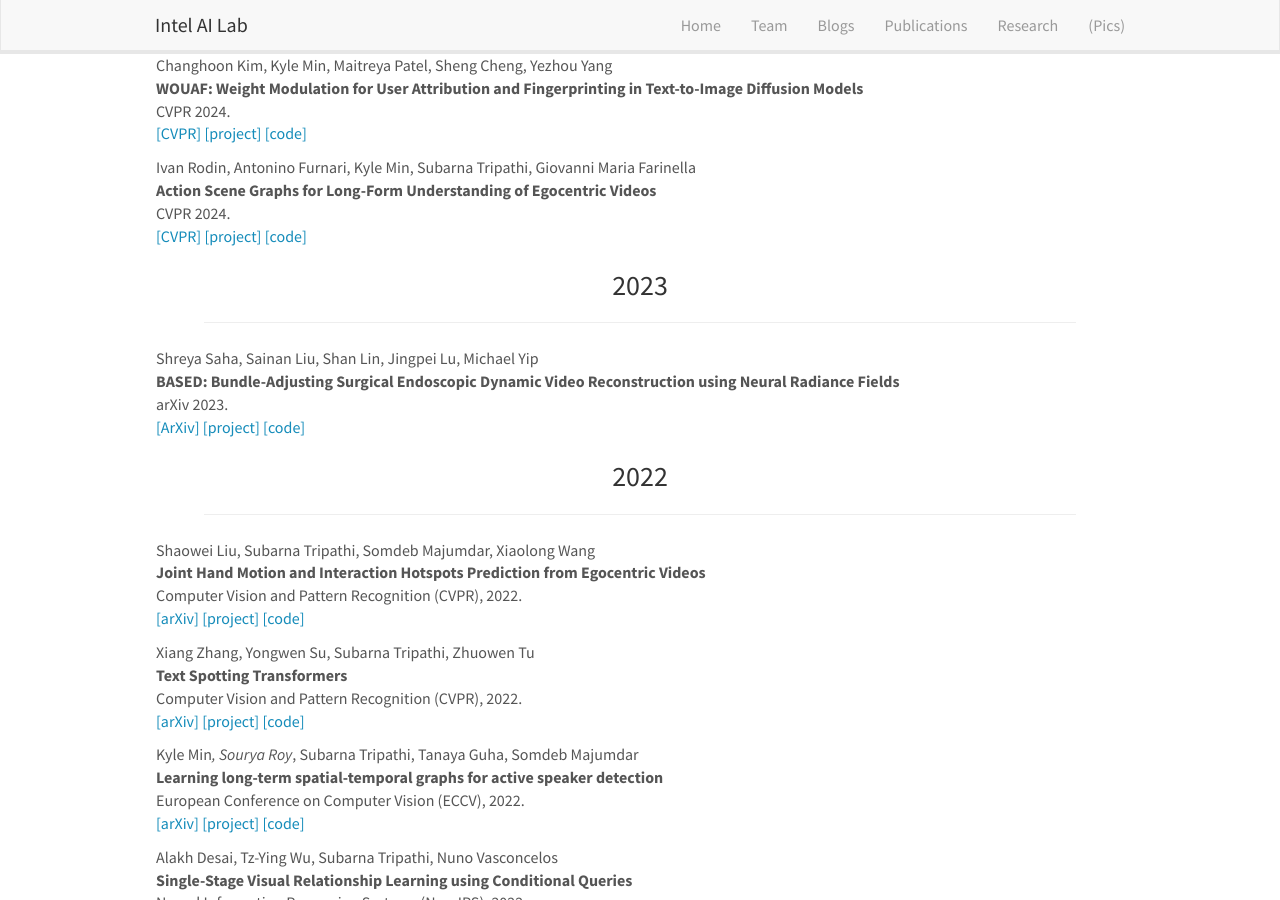
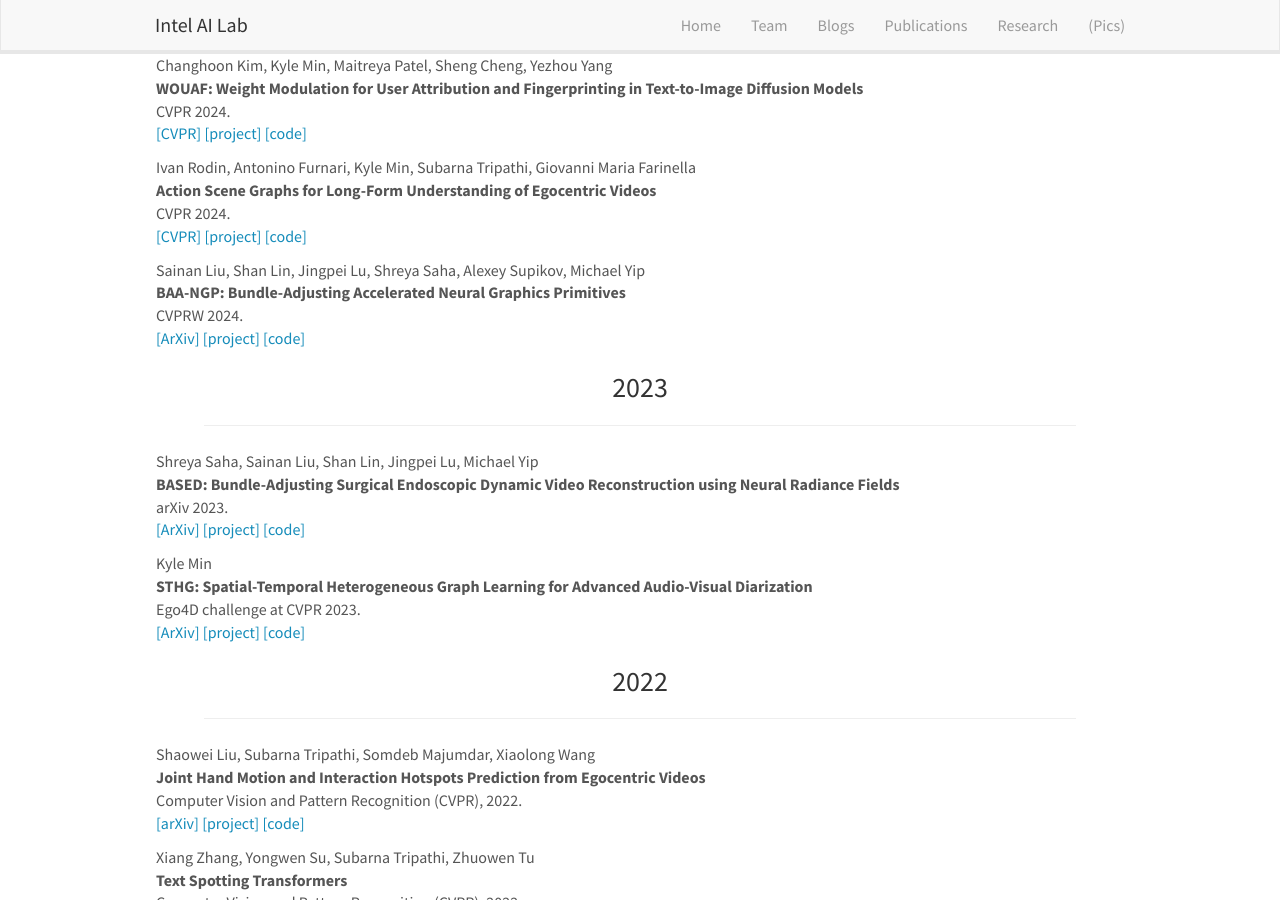
Before and after one commit to intelailabpage/intelailabpage.github.io, a Jekyll site: the page built from _pages/publications.md, in a window 1280 px wide and 900 px high, scrolled down 1002 px. Built offline with Jekyll 4.4.1, drawn with Linux system fonts in a browser that asks for light colours; nearby versions of some CDN libraries.

Commit message:
Update publist.yml

```diff
--- a/_data/publist.yml
+++ b/_data/publist.yml
@@ -252,3 +252,37 @@
   code:
     display: code
     url:
+
+- address: Vancouver
+  title: "STHG: Spatial-Temporal Heterogeneous Graph Learning for Advanced Audio-Visual Diarization"
+  author: Kyle Min
+  link:
+    display: ArXiv
+    url: https://arxiv.org/abs/2306.10608
+  ref: min2023_2
+  venue: 'Ego4D challenge at CVPR'
+  year: '2023'
+  pub_type: conference
+  project:
+    display: project
+    url:
+  code:
+    display: code
+    url:
+
+- address: arxiv
+  title: "BAA-NGP: Bundle-Adjusting Accelerated Neural Graphics Primitives"
+  author: Sainan Liu, Shan Lin, Jingpei Lu, Shreya Saha, Alexey Supikov, Michael Yip
+  link:
+    display: ArXiv
+    url: https://arxiv.org/abs/2306.04166
+  ref: liu2023
+  venue: CVPRW
+  year: '2024'
+  pub_type: conference
+  project:
+    display: project
+    url:
+  code:
+    display: code
+    url: https://github.com/IntelLabs/baa-ngp
```
